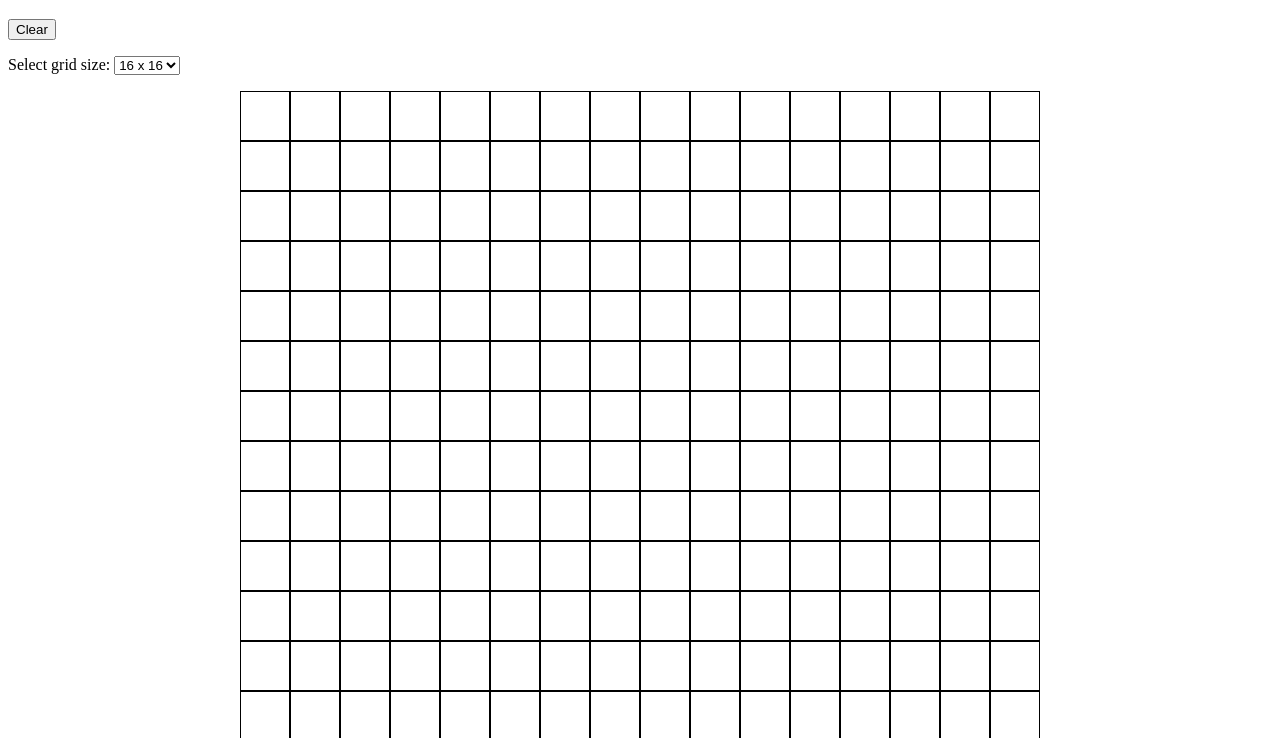
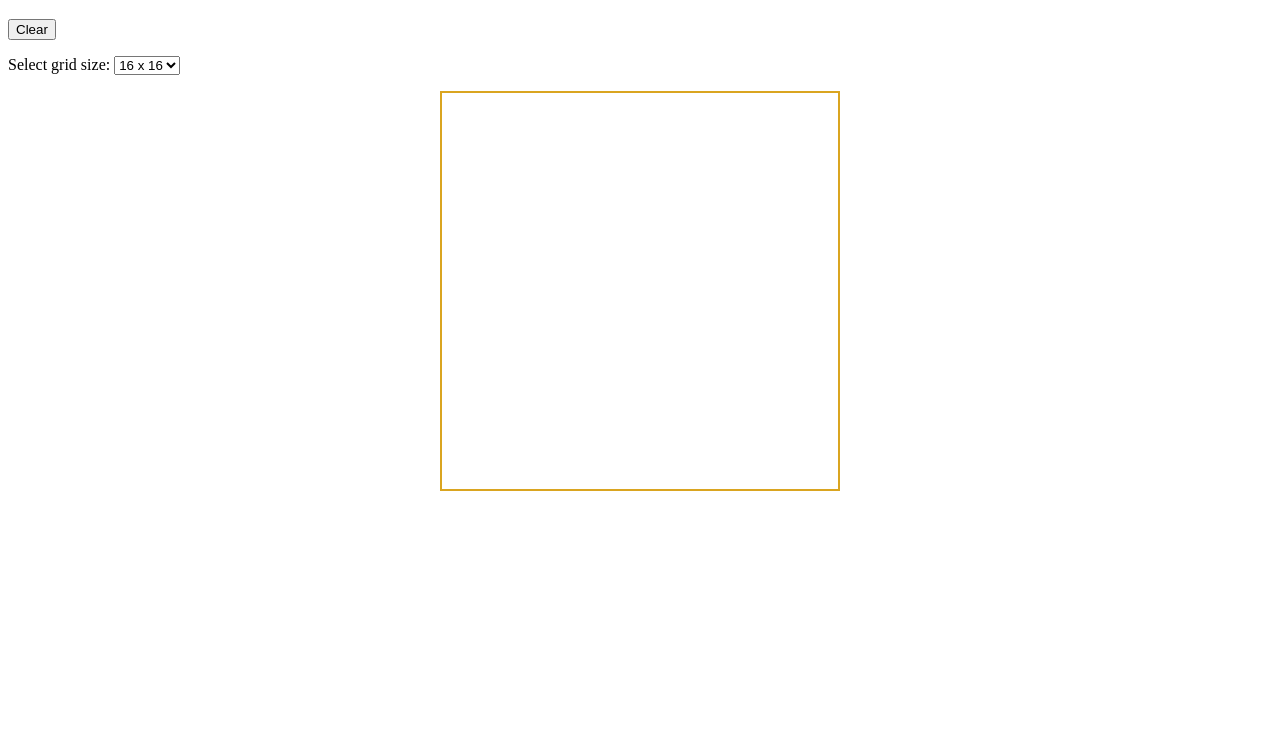
Before and after one commit to EnFuegoV3/etch-a-sketch, a plain HTML site: page index.html in a window 1280 px wide. Shown: the part 61-799 px from the top of the page. Drawn offline with Linux system fonts and the light colour scheme.

Commit message:
changed grid function to fix sizing of grid dependant on the grid amount

```diff
--- a/index.html
+++ b/index.html
@@ -13,7 +13,7 @@
     <nav>
         <button id="clear">Clear</button>
         <p>Select grid size:
-            <select id="selection" onchange="selection()">
+            <select id="selection" onchange="grid(selection())">
                 <option value="256">16 x 16</option>
                 <option value="1024">32 x 32</option>
                 <option value="4096">64 x 64</option>
--- a/js/script.js
+++ b/js/script.js
@@ -1,26 +1,33 @@
-const container = document.querySelector('#container');
+
 const clear = document.querySelector('#clear');
 let gridSize = document.querySelector('#selection');
 
 
 function grid(num) {
-    for(let n = 0; n < num; n++) {
+    const container = document.querySelector('#container');
+    container.style.gridTemplateRows = `repeat(${num}, auto)`;
+    container.style.gridTemplateColumns = `repeat(${num}, auto)`;
+    for(let n = 0; n < (num * num); n++) {
         let squares = document.createElement('div');
         container.appendChild(squares);
-        squares.style.cssText = 'border: 1px solid black; height: 50px; width: 50px';
         squares.addEventListener('mouseover', () => {
-            squares.style.cssText = 'background-color: black; border 1px solid black; height: 50px; width: 50px';
+            squares.style.cssText = 'background-color: black';
         })
         clear.addEventListener('click', () => {
-            squares.style.cssText = 'border: 1px solid black; height: 50px; width: 50px';
+            return
         })
+        // if(num == 1024) {
+        //     container.style.cssText = 'display: grid; grid-template-columns: repeat(32, 10px [col-start]); justify-content: center';
+        // }
+
     }
 }
 
-function selection() {
-        let e = document.getElementById('selection').value;
-        return e;
-}
+// function selection() {
+//         let e = document.getElementById('selection').value;
+//         return e;
+
+// }
 
 
-grid(selection());
+grid(16);
--- a/styles.css
+++ b/styles.css
@@ -2,10 +2,16 @@
     box-sizing: border-box;
 }
 
+body {
+
+}
+
 #container {
     display: grid;
-    grid-template-columns: repeat(16, 50px [col-start]);
-    justify-content: center;
+    height: 400px;
+    width: 400px;
+    margin: 0 auto;
+    border: 2px solid goldenrod;
 }
 
 h1 {
```
